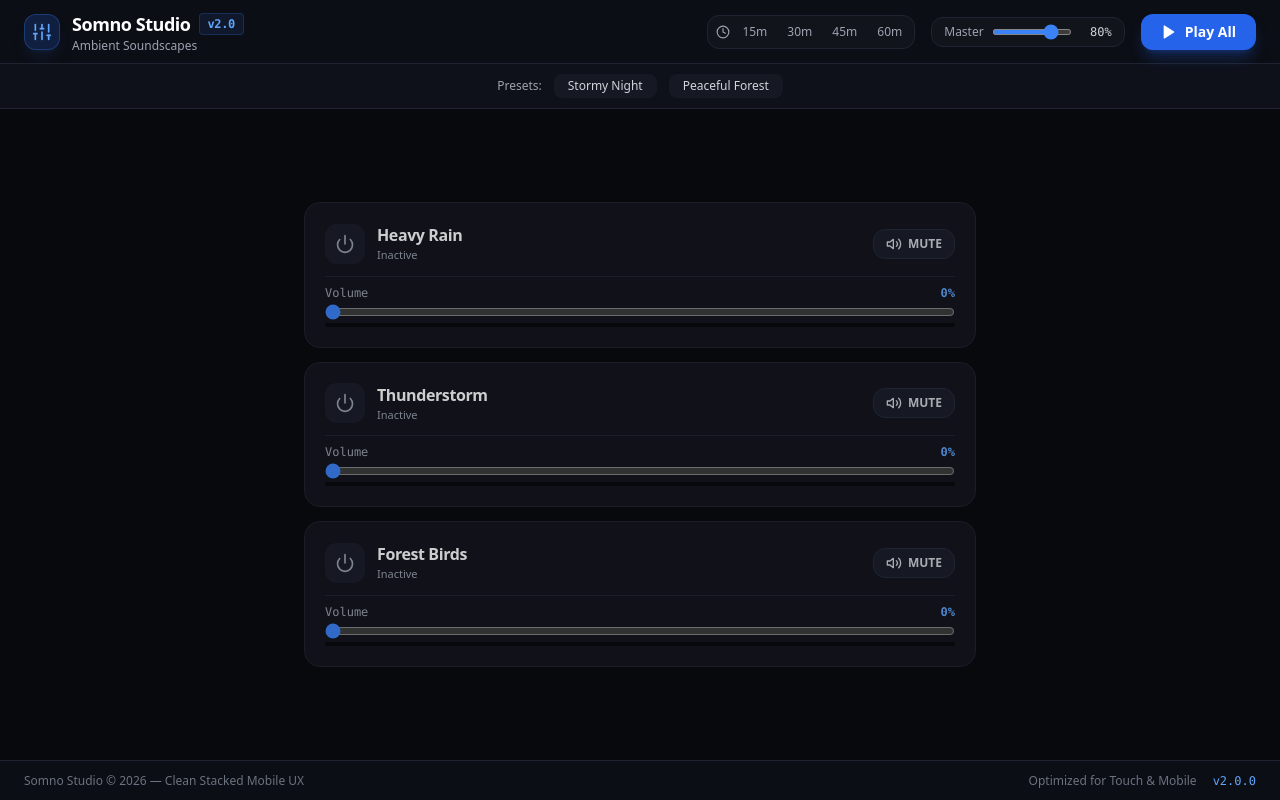
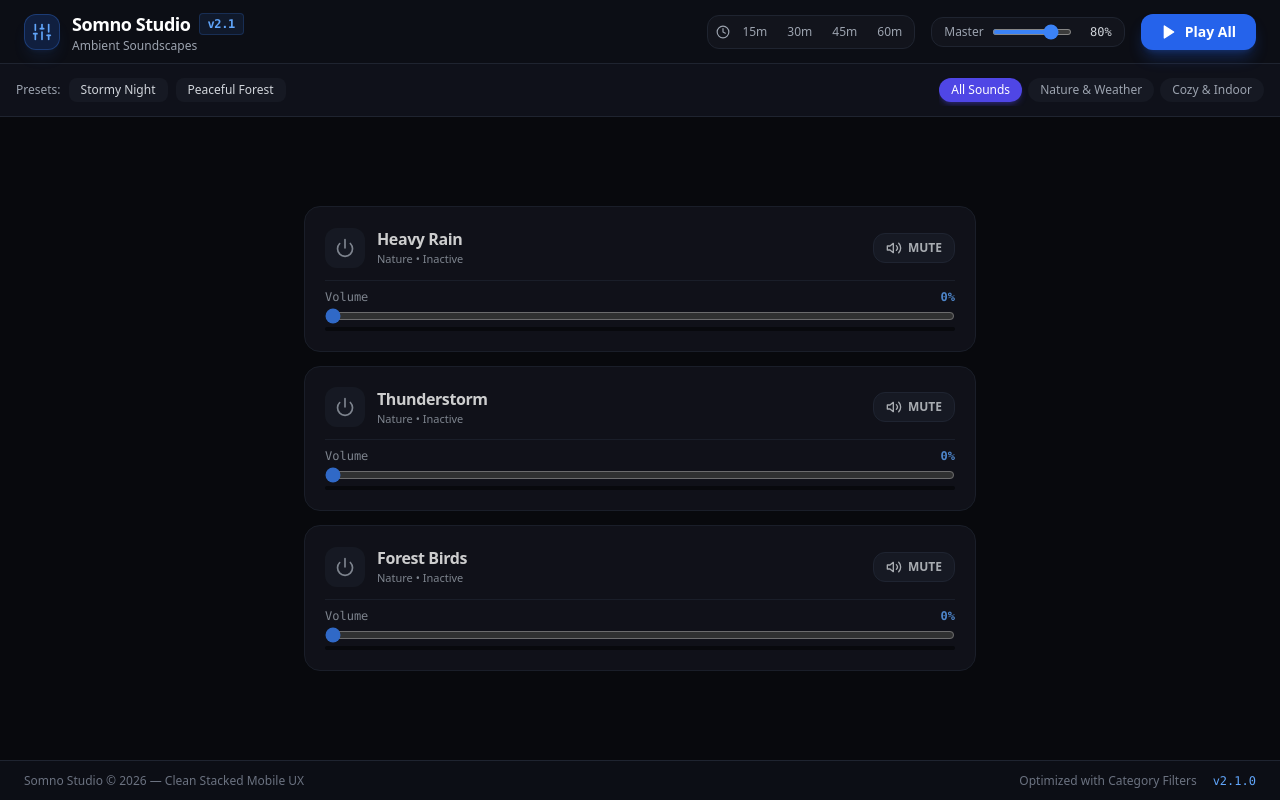
Before and after one commit to futvre/Somno-Studio, a Next.js app: page / in a window 1280 px wide. Built offline with nearby package versions, Linux system fonts and the light colour scheme.

Commit message:
Update page.tsx

```diff
--- a/app/page.tsx
+++ b/app/page.tsx
@@ -10,9 +10,13 @@ interface ChannelState {
   active: boolean;
 }
 
+type CategoryType = 'all' | 'nature' | 'cozy' | 'sleep';
+
 export default function SomnoStudio() {
   const [isPlaying, setIsPlaying] = useState<boolean>(false);
   const [masterVol, setMasterVol] = useState<number>(0.8);
+  const [selectedCategory, setSelectedCategory] = useState<CategoryType>('all');
+
   const [channels, setChannels] = useState<Record<string, ChannelState>>(() => {
     const initial: Record<string, ChannelState> = {};
     CHANNELS_CONFIG.forEach(ch => {
@@ -189,6 +193,11 @@ export default function SomnoStudio() {
     return `${m}:${s < 10 ? '0' : ''}${s}`;
   };
 
+  const filteredChannels = CHANNELS_CONFIG.filter(ch => {
+    if (selectedCategory === 'all') return true;
+    return ch.category === selectedCategory;
+  });
+
   return (
     <main className="min-h-screen w-full flex flex-col bg-[#08090d] text-gray-200 select-none">
       {/* Header / Master Suite */}
@@ -199,7 +208,7 @@ export default function SomnoStudio() {
           </div>
           <div>
             <h1 className="text-base md:text-lg font-bold tracking-tight text-white flex items-center gap-2">
-              Somno Studio <span className="text-xs px-2 py-0.5 rounded bg-blue-500/10 text-blue-400 border border-blue-500/20 font-mono">v2.0</span>
+              Somno Studio <span className="text-xs px-2 py-0.5 rounded bg-blue-500/10 text-blue-400 border border-blue-500/20 font-mono">v2.1</span>
             </h1>
             <p className="text-xs text-gray-400 hidden sm:block">Ambient Soundscapes</p>
           </div>
@@ -208,8 +217,8 @@ export default function SomnoStudio() {
         {/* Master Controls & Play */}
         <div className="flex items-center gap-2 md:gap-4">
           {/* Sleep Timer */}
-          <div className="flex items-center gap-1 bg-[#12141c] p-1 rounded-xl border border-[#1f2430]">
-            <Clock className="w-3.5 h-3.5 text-gray-400 ml-1 hidden sm:block" />
+          <div className="hidden sm:flex items-center gap-1 bg-[#12141c] p-1 rounded-xl border border-[#1f2430]">
+            <Clock className="w-3.5 h-3.5 text-gray-400 ml-1" />
             {[15, 30, 45, 60].map(m => (
               <button
                 key={m}
@@ -264,14 +273,16 @@ export default function SomnoStudio() {
         </div>
       </header>
 
-      {/* Presets bar */}
-      <div className="bg-[#0f111a] px-4 py-2.5 border-b border-[#1f2430] flex items-center justify-center gap-3 shrink-0">
-        <span className="text-xs text-gray-400 font-medium">Presets:</span>
+      {/* Presets & Category Filter Chips bar */}
+      <div className="bg-[#0f111a] px-4 py-2.5 border-b border-[#1f2430] flex flex-wrap items-center justify-between gap-3 shrink-0">
+        {/* Presets */}
+        <div className="flex items-center gap-2 overflow-x-auto py-1">
+          <span className="text-xs text-gray-400 font-medium whitespace-nowrap">Presets:</span>
           {['Stormy Night', 'Peaceful Forest'].map(p => (
             <button
               key={p}
               onClick={() => applyPreset(p)}
-            className={`px-3.5 py-1 rounded-lg text-xs font-medium transition-all ${
+              className={`px-3 py-1 rounded-lg text-xs font-medium whitespace-nowrap transition-all ${
                 activePreset === p
                   ? 'bg-blue-600 text-white shadow-md shadow-blue-600/30'
                   : 'bg-[#161923] text-gray-300 hover:bg-[#1f2430]'
@@ -282,10 +293,37 @@ export default function SomnoStudio() {
           ))}
         </div>
 
-      {/* Clean Stacked List Container (Mobile & Desktop friendly vertical list) */}
+        {/* Category Filter Chips */}
+        <div className="flex items-center gap-1.5 overflow-x-auto py-1">
+          {[
+            { id: 'all', label: 'All Sounds' },
+            { id: 'nature', label: 'Nature & Weather' },
+            { id: 'cozy', label: 'Cozy & Indoor' },
+          ].map(cat => (
+            <button
+              key={cat.id}
+              onClick={() => setSelectedCategory(cat.id as CategoryType)}
+              className={`px-3 py-1 rounded-full text-xs font-medium whitespace-nowrap transition-all ${
+                selectedCategory === cat.id
+                  ? 'bg-indigo-600 text-white shadow-md shadow-indigo-600/30'
+                  : 'bg-[#161923] text-gray-400 hover:text-white hover:bg-[#1f2430]'
+              }`}
+            >
+              {cat.label}
+            </button>
+          ))}
+        </div>
+      </div>
+
+      {/* Clean Stacked List Container with Filtered Categories */}
       <div className="flex-1 p-4 md:p-6 overflow-y-auto flex items-start justify-center">
         <div className="w-full max-w-2xl space-y-3.5 my-auto">
-          {CHANNELS_CONFIG.map(ch => {
+          {filteredChannels.length === 0 ? (
+            <div className="text-center py-12 text-gray-500 text-sm">
+              Δεν βρέθηκαν ήχοι σε αυτή την κατηγορία.
+            </div>
+          ) : (
+            filteredChannels.map(ch => {
               const state = channels[ch.id] || { volume: 0, muted: 0, active: false };
               const meter = meters[ch.id] || 0;
 
@@ -313,8 +351,8 @@ export default function SomnoStudio() {
                       </button>
                       <div>
                         <h2 className="text-sm md:text-base font-bold text-white tracking-tight">{ch.name}</h2>
-                      <p className="text-[11px] text-gray-400">
-                        {state.active ? (state.muted === 1 ? 'Muted' : `Playing (${Math.round(state.volume * 100)}%)`) : 'Inactive'}
+                        <p className="text-[11px] text-gray-400 capitalize">
+                          {ch.category} • {state.active ? (state.muted === 1 ? 'Muted' : `Playing (${Math.round(state.volume * 100)}%)`) : 'Inactive'}
                         </p>
                       </div>
                     </div>
@@ -363,7 +401,8 @@ export default function SomnoStudio() {
                   </div>
                 </div>
               );
-          })}
+            })
+          )}
         </div>
       </div>
 
@@ -371,8 +410,8 @@ export default function SomnoStudio() {
       <footer className="h-10 px-4 md:px-6 border-t border-[#1f2430] bg-[#0c0e15] flex items-center justify-between text-[11px] md:text-xs text-gray-500 shrink-0">
         <div>Somno Studio © 2026 — Clean Stacked Mobile UX</div>
         <div className="flex items-center gap-4">
-          <span className="hidden sm:inline">Optimized for Touch & Mobile</span>
-          <span className="text-blue-400 font-mono">v2.0.0</span>
+          <span className="hidden sm:inline">Optimized with Category Filters</span>
+          <span className="text-blue-400 font-mono">v2.1.0</span>
         </div>
       </footer>
     </main>
```
Lines whose indentation alone changed are shown as unchanged.
